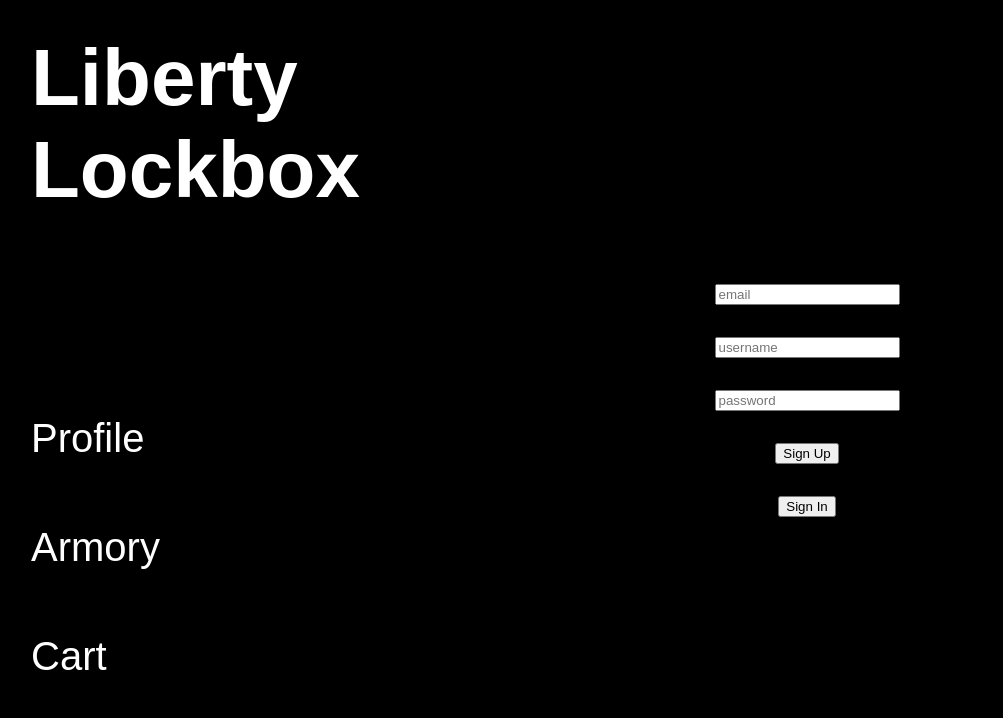
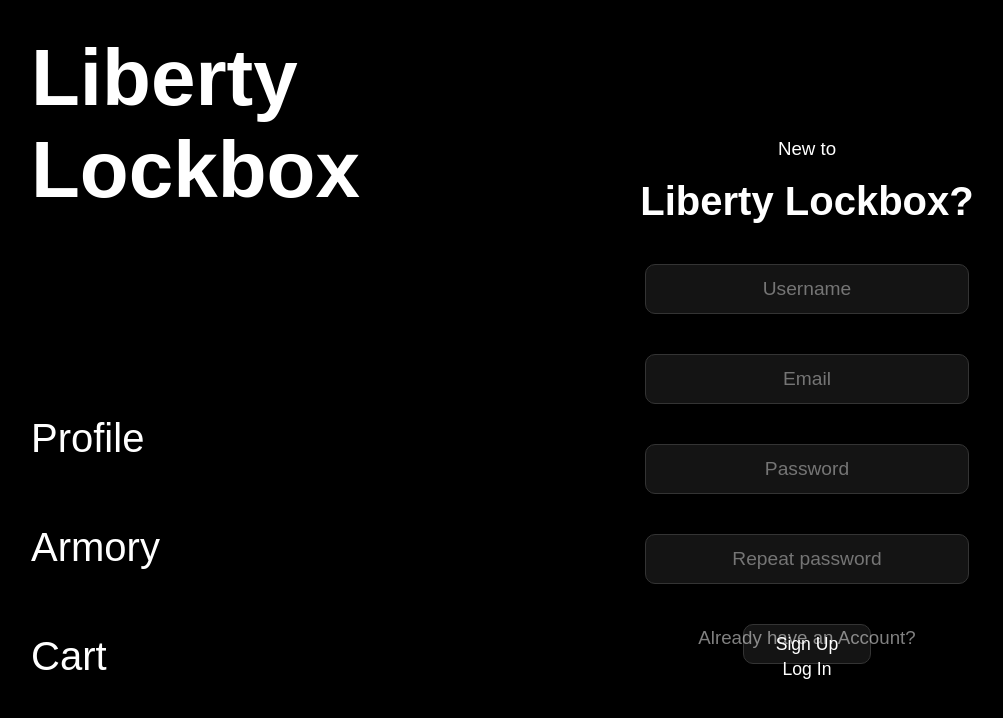
Before and after one commit to MilosGlamocak/Magacin, a React (Vite) app in the folder react-magacin/: page /profile in a window 1280 px wide. Shown: the top 718 px of the page, without its empty margins (25-1028 px from the left). Built offline with nearby package versions, Linux system fonts and the light colour scheme; no server answers; a web font is replaced by a local one.

Commit message:
SignUp page styling almost finished

```diff
--- /dev/null
+++ b/react-magacin/src/components/CustomButton.jsx
@@ -0,0 +1,19 @@
+import { Button } from '@mui/material'
+import '../styles/CustomButton.css'
+import React from 'react'
+import PropTypes from 'prop-types';
+
+function CustomButton({text, onClick, width, height}) {
+  return (
+    <button className='customButton' variant='contained' style={{width: width, height: height}} onClick={onClick}>{text}</button>
+  )
+}
+
+CustomButton.propTypes = {
+    text: PropTypes.string,
+    onClick: PropTypes.func,
+    width: PropTypes.string,
+    height: PropTypes.string
+  };
+
+export default CustomButton
--- /dev/null
+++ b/react-magacin/src/components/InputField.jsx
@@ -0,0 +1,17 @@
+import React from 'react'
+import '../styles/InputField.css'
+import PropTypes from 'prop-types';
+
+function InputField({id, placeholder, onChange, height, width}) {
+  return (
+    <input className='inputField' id={id} placeholder={placeholder} onChange={onChange} style={{width: width, height: height}}/>
+  )
+}
+
+InputField.propTypes = {
+    id: PropTypes.string.isRequired,
+    placeholder: PropTypes.string,
+    onChange: PropTypes.func
+}
+
+export default InputField
--- a/react-magacin/src/pages/Profile.jsx
+++ b/react-magacin/src/pages/Profile.jsx
@@ -4,6 +4,7 @@ import '../styles/Profile.css'
 import { useAuth, useCounterStore } from '../store'
 import { deleteSession, getCurrentUser } from '../lib/appwrite'
 import SignIn from './SignIn'
+import SignUp from './SignUp'
 
 function Profile() {
 
@@ -30,9 +31,9 @@ function Profile() {
               <h3 className='email'>{email}</h3>
               <button onClick={handleLogOut}>Log Out</button>
             </>
-          ) : (
+          ) : /*(
             <SignIn />
-          )
+          ) */ <SignUp />
         }
 
       </Container>
--- /dev/null
+++ b/react-magacin/src/pages/SignUp.jsx
@@ -0,0 +1,37 @@
+import { Container } from '@mui/material'
+import React from 'react'
+import '../styles/SignUp.css'
+import TextField from '@mui/material/TextField';
+import InputField from '../components/InputField';
+import CustomButton from '../components/CustomButton';
+
+function SignUp() {
+
+    const inputs = [
+        {id: 'username', placeholder: 'Username', /*onChange: handleOnChange*/},
+        {id: 'email', placeholder: 'Email', /*onChange: handleOnChange*/},
+        {id: 'password', placeholder: 'Password', /*onChange: handleOnChange*/},
+        {id: 'passwordRep', placeholder: 'Repeat password', /*onChange: handleOnChange*/},
+    ]
+
+  return (
+    <Container className='signupCont'>
+        <Container className='signupHeading'>
+            <h3 className='headingSmall'>New to</h3>
+            <h2 className='headingLarge'>Liberty Lockbox?</h2>
+        </Container>
+        <Container className='signupInputForm'>
+            {inputs.map((item) => {
+                return <InputField id={item.id} placeholder={item.placeholder} key={item.id} /*onChange={item.onChange}*//>
+            })}
+            <CustomButton text={'Sign Up'}/>
+        </Container>
+        <Container className='signupFooter'>
+            <h3 className='footerSmall'>Already have an Account?</h3>
+            <h2 className='footerLink'>Log In</h2>
+        </Container>
+    </Container>
+  )
+}
+
+export default SignUp
--- /dev/null
+++ b/react-magacin/src/styles/CustomButton.css
@@ -0,0 +1,19 @@
+.customButton {
+    background-color: #141414;
+    border: 1px solid #343434;
+    border-radius: 10px;
+    height: 2.5rem;
+    width: 8rem;
+    color: white;
+    font-weight: 400;
+    font-size: 1.1rem;
+    display: flex !important;
+    align-items: center;
+    justify-content: center;
+    padding: 0 !important;
+}
+
+.customButton:hover {
+    background-color: #242424;
+    cursor: pointer;
+}
--- /dev/null
+++ b/react-magacin/src/styles/InputField.css
@@ -0,0 +1,11 @@
+.inputField {
+    width: 90%;
+    height: 3rem;
+    padding: 0;
+    font-size: 1.2rem;
+    text-align: center;
+    background-color: #141414;
+    border: 1px solid #343434;
+    border-radius: 10px;
+    color: white;
+}
--- /dev/null
+++ b/react-magacin/src/styles/SignUp.css
@@ -0,0 +1,61 @@
+.signupCont {
+    max-width: 100% !important;
+    height: 100%;
+    padding: 0 !important;
+    display: flex !important;
+    flex-direction: column;
+    justify-content: center;
+    align-items: center;
+    gap: 2.5rem;
+}
+
+.signupHeading {
+    display: flex !important;
+    align-items: center;
+    justify-content: center;
+    flex-direction: column;
+}
+
+.headingSmall {
+    font-family: Arial, Helvetica, sans-serif;
+    font-weight: 400;
+}
+
+.headingLarge {
+    font-size: 2.5rem;
+    margin: 0
+}
+
+.signupInputForm {
+    height: 50%;
+    max-width: 40% !important;
+    padding: 0 !important;
+    display: flex !important;
+    align-items: center;
+    justify-content: baseline;
+    flex-direction: column;
+    gap: 2.5rem;
+}
+
+.signupFooter {
+    display: flex !important;
+    flex-direction: column;
+    justify-content: center;
+    align-items: center;
+    text-align: center;
+    gap: 0rem;
+    margin: -6rem 0 0 0 !important;
+    padding: 0 !important;
+    font-family: Arial, Helvetica, sans-serif;
+}
+
+.footerSmall {
+    font-weight: 400;
+    color: rgba(255, 255, 255, 0.5);
+}
+
+.footerLink {
+    font-weight: 400;
+    font-size: 1.1rem;
+    margin: -0.5rem 0 0 0;
+}
```
